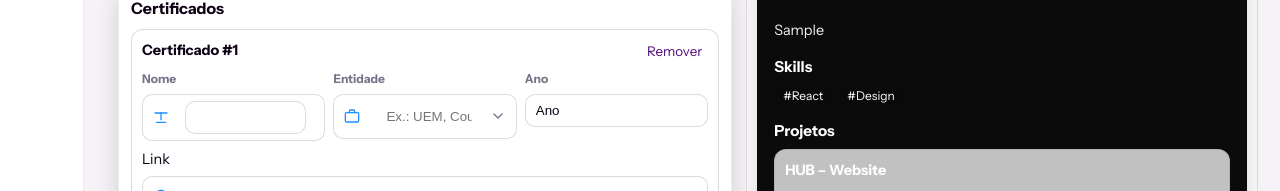
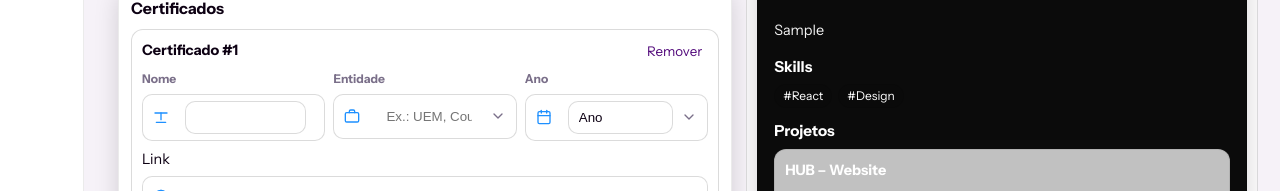
Before and after one commit to StanleyPauloIM/Hub-PortfolioSite, a React (Vite) app: page /generateurportfolio in a window 1280 px wide. Both pictures are taken after typing "Sample", "Sample", "Sample", "Sample", "Sample", "name@example.com" into the empty fields and a click on the button "+ Adicionar certificado". Shown: the part 1986-2177 px from the top of the page. Built offline with nearby package versions, Linux system fonts and the light colour scheme.

Commit message:
feat(certificates): Year field now uses unified Field with calendar icon and embedded YearSelect

```diff
--- a/src/pages/GenerateUrPortfolio/GenerateUrPortfolio.jsx
+++ b/src/pages/GenerateUrPortfolio/GenerateUrPortfolio.jsx
@@ -616,7 +616,11 @@ allowCustom={true}
                         />
                       </Field>
                     </div>
-<div className={styles.field}><label>Ano</label><YearSelect value={c.year||''} onChange={(y)=>updateArrayItem('certificates', idx, { year: y })} /></div>
+<div className={styles.field}><label>Ano</label>
+                      <Field icon={<svg width="16" height="16" viewBox="0 0 24 24" fill="none" stroke="currentColor" strokeWidth="2" strokeLinecap="round" strokeLinejoin="round"><rect x="3" y="4" width="18" height="18" rx="2"/><line x1="16" y1="2" x2="16" y2="6"/><line x1="8" y1="2" x2="8" y2="6"/><line x1="3" y1="10" x2="21" y2="10"/></svg>} dropdown>
+                        <YearSelect embedded value={c.year||''} onChange={(y)=>updateArrayItem('certificates', idx, { year: y })} />
+                      </Field>
+                    </div>
                     <div className={styles.fieldFull}>
                       <label>Link</label>
                       <FieldInput icon={<svg className={styles.urlIcon} viewBox="0 0 24 24" fill="none" stroke="currentColor" strokeWidth="2" strokeLinecap="round" strokeLinejoin="round"><circle cx="12" cy="12" r="10"/><line x1="2" y1="12" x2="22" y2="12"/><path d="M12 2a15.3 15.3 0 0 1 0 20M12 2a15.3 15.3 0 0 0 0 20"/></svg>} spellCheck={false} autoComplete="off" autoCorrect="off" autoCapitalize="off" disabled={Boolean(c.fileUrl)} value={c.link||''} onChange={(e)=>updateArrayItem('certificates', idx, { link: e.target.value })} placeholder="https://..." />
```
